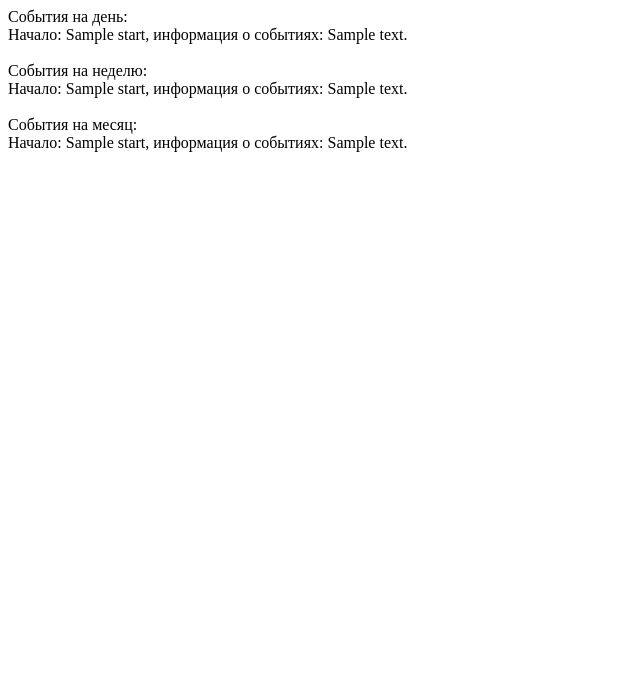
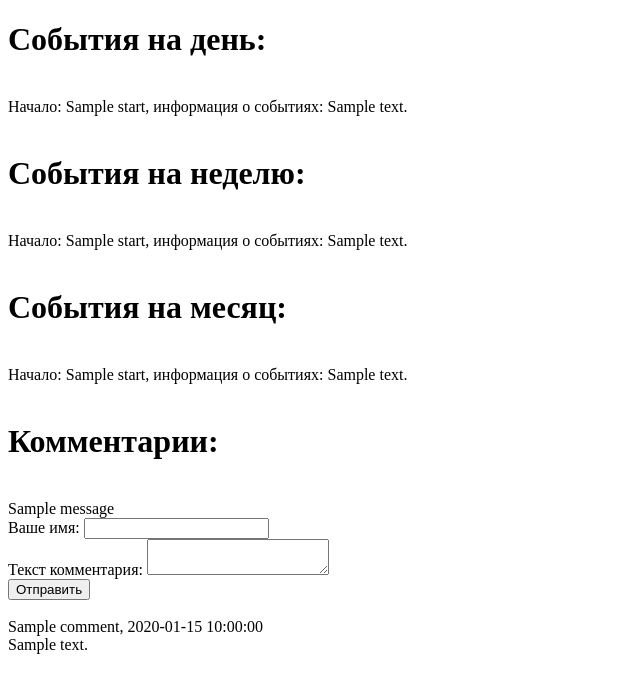
Before and after one commit to sparrow213egida/my-news-website, a Flask app: template templates/index.html in a window 1280 px wide. Shown: the top 693 px of the page, without its empty margins (0-640 px from the left). Run offline with Flask 3, Linux system fonts and the light colour scheme; the template is opened without the code that fills it: most values are stand-ins (such as "Sample title", 1, 10 or a date in 2020); one stand-in notice (Sample message) is shown.

Commit message:
added a comment database and functions for managing those, integrated them with web, added honey pot

```diff
--- a/app.py
+++ b/app.py
@@ -1,6 +1,6 @@
-from flask import Flask, render_template
+from flask import Flask, render_template, request, redirect, flash
 import datetime
-import os.path
+import os
 
 from google.auth.transport.requests import Request
 from google.oauth2.credentials import Credentials
@@ -8,6 +8,9 @@ from google_auth_oauthlib.flow import InstalledAppFlow
 from googleapiclient.discovery import build
 from googleapiclient.errors import HttpError
 from calendar import monthrange
+from dotenv import load_dotenv
+from database import init_db, add_comment, get_all_comments
+
 
 SCOPES = ["https://www.googleapis.com/auth/calendar.readonly"]
 
@@ -31,11 +34,13 @@ def get_calendar_events(duration: str) -> list[dict] | str:
         # Save the credentials for the next run
         with open("token.json", "w") as token:
             token.write(creds.to_json())
+
     try:
         service = build("calendar", "v3", credentials=creds)
 
         # Call the Calendar API
         now = datetime.datetime.now(tz=datetime.timezone(datetime.timedelta(hours=3)))
+
         if duration == "day":
             start_time = now.replace(hour=0, minute=0, second=0)
             end_time = now.replace(hour=23, minute=59, second=59)
@@ -77,7 +82,18 @@ def get_calendar_events(duration: str) -> list[dict] | str:
     except HttpError as error:
         return f"An error occurred: {error}"
 
+load_dotenv()
 app = Flask(__name__)
+app.secret_key = os.getenv("SECRET_KEY")
+
+init_db()
+
+
+def shift_time_zone(created_at: str) -> str:
+    created_at_date_time = datetime.datetime.strptime(created_at, "%Y-%m-%d %H:%M:%S")
+    created_at_date_time += datetime.timedelta(hours=3)
+    return datetime.datetime.strftime(created_at_date_time, "%Y-%m-%d %H:%M:%S")
+
 
 @app.route('/')
 def main_page():
@@ -85,19 +101,40 @@ def main_page():
     week_events = get_calendar_events("week")
     month_events = get_calendar_events("month")
     events = {"day": day_events, "week": week_events, "month": month_events}
-    return render_template("index.html", events=events)
+
+    comments = get_all_comments()
+    for comment in comments:
+        comment["created_at"] = shift_time_zone(comment["created_at"])
+    return render_template("index.html", events=events, comments=comments)
+
+
+@app.route('/add_comment', methods=["POST"])
+def write_comment():
+    author_name = request.form["name"]
+    content = request.form["content"]
+    honey = request.form["honey"]
+    if honey:
+        return redirect("/")
+    db_answer = add_comment(author_name, content, None)
+    if db_answer != "":
+        flash(db_answer)
+    return redirect("/")
+
 
 @app.route('/day')
 def day_calendar():
     return get_calendar_events("day")
 
+
 @app.route('/week')
 def week_calendar():
     return get_calendar_events("week")
+
 
 @app.route('/month')
 def month_calendar():
     return get_calendar_events("month")
 
+
 if __name__ == "__main__":
     app.run(debug=True)
--- a/templates/index.html
+++ b/templates/index.html
@@ -6,9 +6,14 @@
           content="width=device-width, user-scalable=no, initial-scale=1.0, maximum-scale=1.0, minimum-scale=1.0">
     <meta http-equiv="X-UA-Compatible" content="ie=edge">
     <title>Мои новости</title>
+    <style>
+        p {
+            display: none;
+        }
+    </style>
 </head>
 <body>
-События на день: <br>
+<h1> События на день: </h1> <br>
 {% if events["day"] is string %}
     {{events["day"]}}
 {% else %}
@@ -17,7 +22,7 @@
     {% endfor %} <br>
 {% endif %}
 
-События на неделю: <br>
+<h1> События на неделю: </h1> <br>
 {% if events["week"] is string %}
     {{events["week"]}}
 {% else %}
@@ -26,7 +31,7 @@
     {% endfor %} <br>
 {% endif %}
 
-События на месяц: <br>
+<h1> События на месяц: </h1> <br>
 {% if events["month"] is string %}
     {{events["month"]}}
 {% else %}
@@ -34,5 +39,31 @@
         Начало: {{event["start"][:16].replace("T", " ")}}, информация о событиях: {{event["summary"]}} <br>
     {% endfor %} <br>
 {% endif %}
+
+<h1> Комментарии: </h1> <br>
+{% with messages = get_flashed_messages() %}
+    {% for message in messages %}
+        {{message}}
+    {% endfor %}
+{% endwith %}
+<form method="POST" action="/add_comment">
+    <label for="name">Ваше имя:</label>
+    <input type="text" name="name" id="name" required> <br>
+    <label for="content">Текст комментария:</label>
+    <textarea name="content" id="content" required> </textarea> <br>
+    <label for="honey"></label>
+    <p>
+        <input type="text" name="honey" id="honey">
+    </p>
+    <button type="submit">Отправить</button>
+</form> <br>
+{% if comments == [] %}
+    Пока комментариев нет
+{% else %}
+    {% for comment in comments %}
+        {{comment["author_name"]}}, {{comment["created_at"]}} <br>
+        {{comment["content"]}} <br> <br>
+    {% endfor %}
+{% endif %}
 </body>
 </html>
```
Also changed, not shown: database.py (added, +50 -0 lines), comments.db (added), 1 other file. Lines whose indentation alone changed are shown as unchanged.
